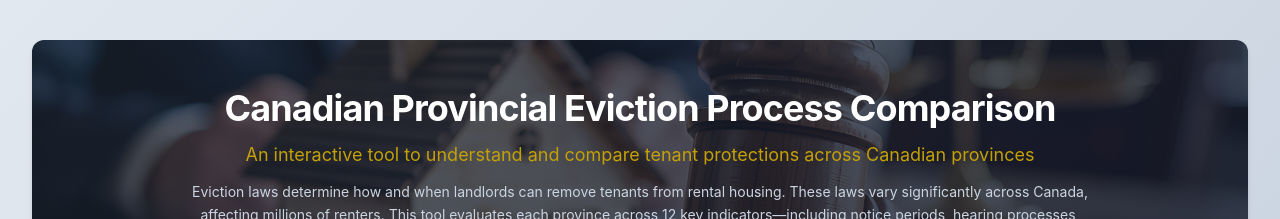
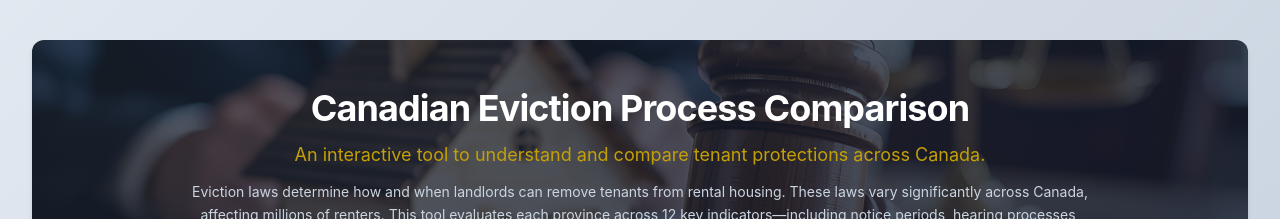
Before and after one commit to Garvit1811/canvas, a React (Vite) app: page / in a window 1280 px wide. Shown: the top 219 px of the page. Built offline with nearby package versions, Linux system fonts and the light colour scheme.

Commit message:
Update eviction comparison title

```diff
--- a/src/CanadaEvictionsScoringMap.jsx
+++ b/src/CanadaEvictionsScoringMap.jsx
@@ -139,10 +139,10 @@ export default function CanadaEvictionsScoringMap() {
           >
             <div className="text-center px-6 py-10 sm:py-12">
               <h1 className="text-4xl font-bold mb-3 tracking-tight text-white">
-                Canadian Provincial Eviction Process Comparison
+                Canadian Eviction Process Comparison
               </h1>
               <p className="text-lg mb-3 max-w-4xl mx-auto leading-relaxed text-gold">
-                An interactive tool to understand and compare tenant protections across Canadian provinces
+                An interactive tool to understand and compare tenant protections across Canada.
               </p>
               <p className="text-sm text-slate-300 max-w-4xl mx-auto leading-relaxed mb-4">
                 Eviction laws determine how and when landlords can remove tenants from rental housing. These laws vary significantly across Canada, affecting millions of renters. This tool evaluates each province across 12 key indicators—including notice periods, hearing processes, rent control, and appeal rights—using a 5-point scale. Higher scores indicate stronger tenant protections.
```
